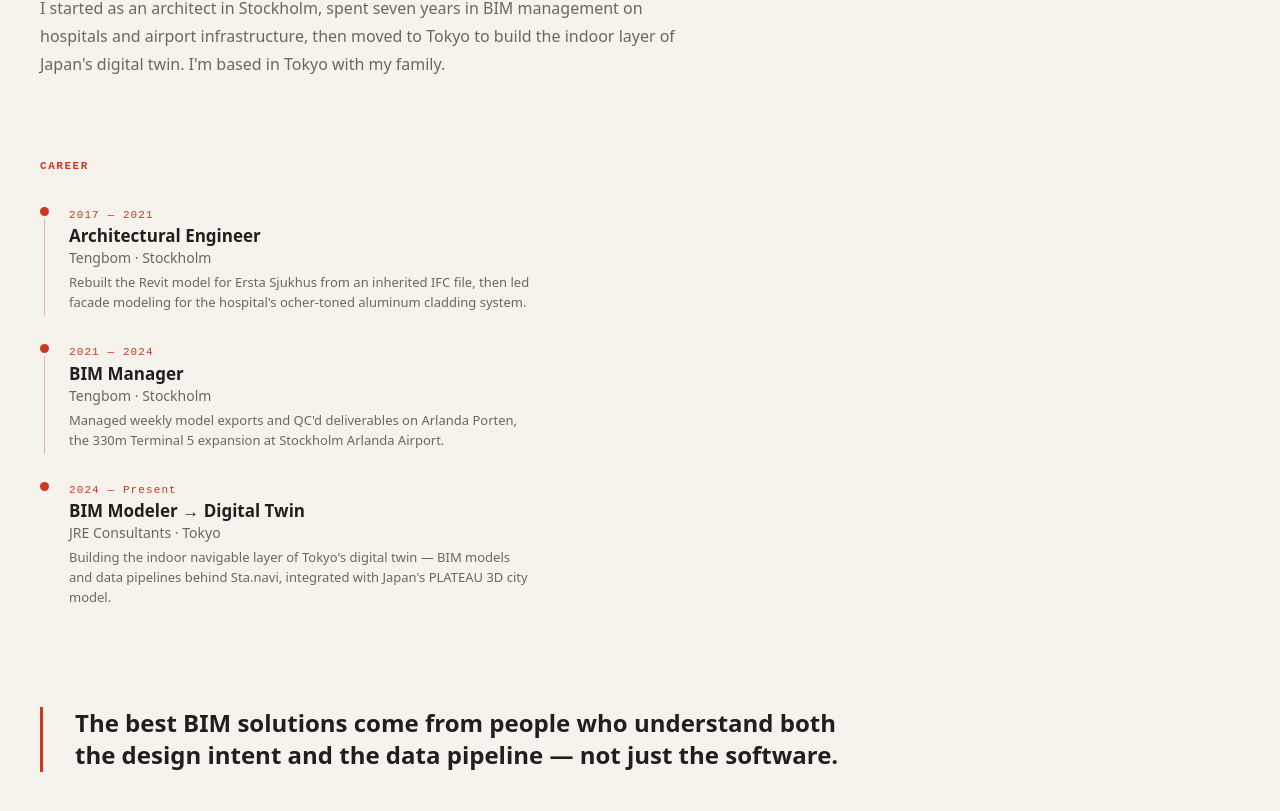
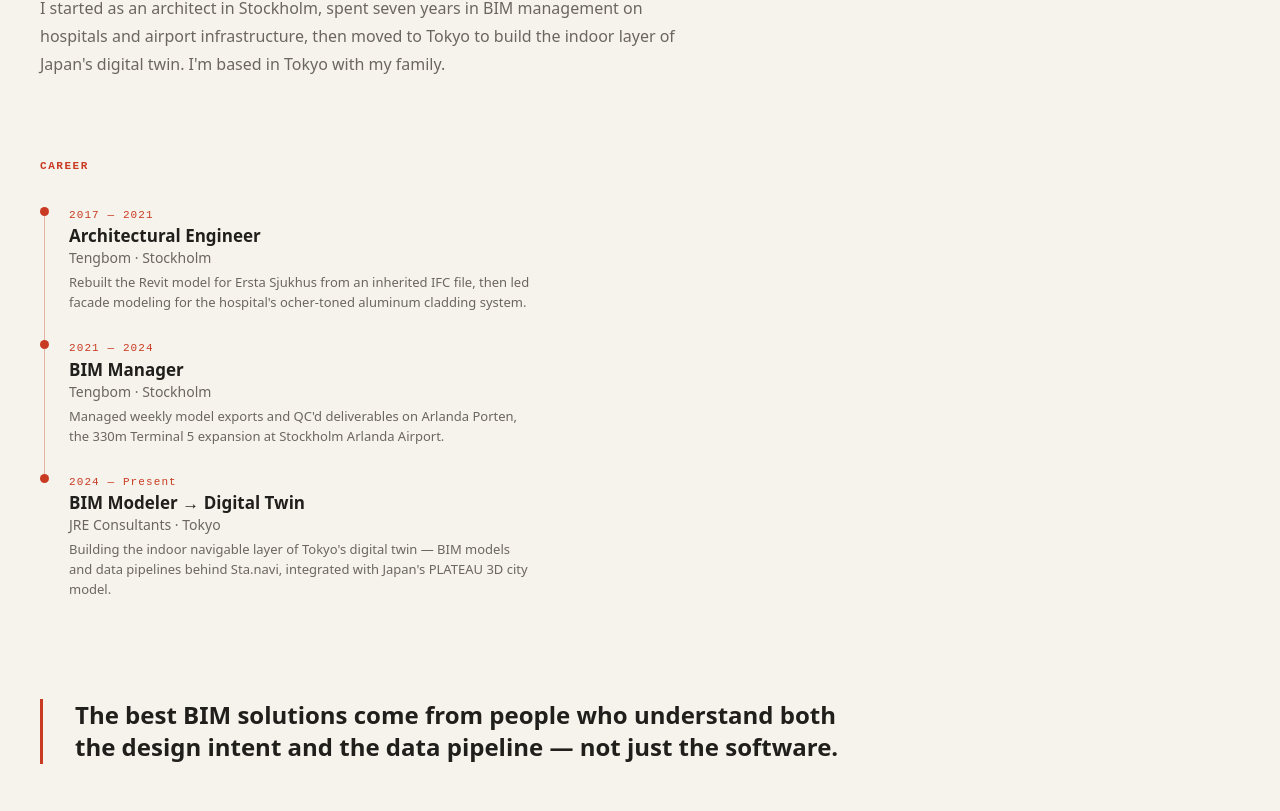
Before and after one commit to dmalmq/malmqvist.dev, an Astro site: page /en/about in a window 1280 px wide. Shown: the part 269-1080 px from the top of the page. Built offline with nearby package versions, Linux system fonts and the light colour scheme; Astro itself is replaced by a stand-in of ours; some packages are replaced by stand-ins of ours.

Commit message:
fix: make career timeline connector continuous between dots
The connector line was a flex-1 segment inside each row, so the
container's gap-7 left a 28px break before every dot and a 3px inset
after it. Move the inter-item spacing into the content column's bottom
padding so the stretched line spans it, and drop the inset.

```diff
--- a/src/components/Timeline.astro
+++ b/src/components/Timeline.astro
@@ -51,17 +51,17 @@ const timelineData =
       ];
 ---
 
-<div class="flex flex-col gap-7">
+<div class="flex flex-col">
   {
     timelineData.map((item, i) => (
       <div class="flex items-start gap-5">
         <div class="flex flex-shrink-0 flex-col items-center self-stretch">
           <div class="h-[9px] w-[9px] flex-shrink-0 rounded-full bg-[var(--color-accent)]" />
           {i < timelineData.length - 1 && (
-            <div class="mt-[3px] w-[1.5px] flex-1 bg-[var(--color-border-hover)] opacity-35" />
+            <div class="w-[1.5px] flex-1 bg-[var(--color-border-hover)] opacity-35" />
           )}
         </div>
-        <div class="flex flex-col gap-1 pb-1">
+        <div class:list={["flex flex-col gap-1", i < timelineData.length - 1 ? "pb-7" : "pb-1"]}>
           <p class="font-mono text-[0.6875rem] font-medium tracking-[0.1em] text-[var(--color-accent)]">
             {item.date}
           </p>
```
